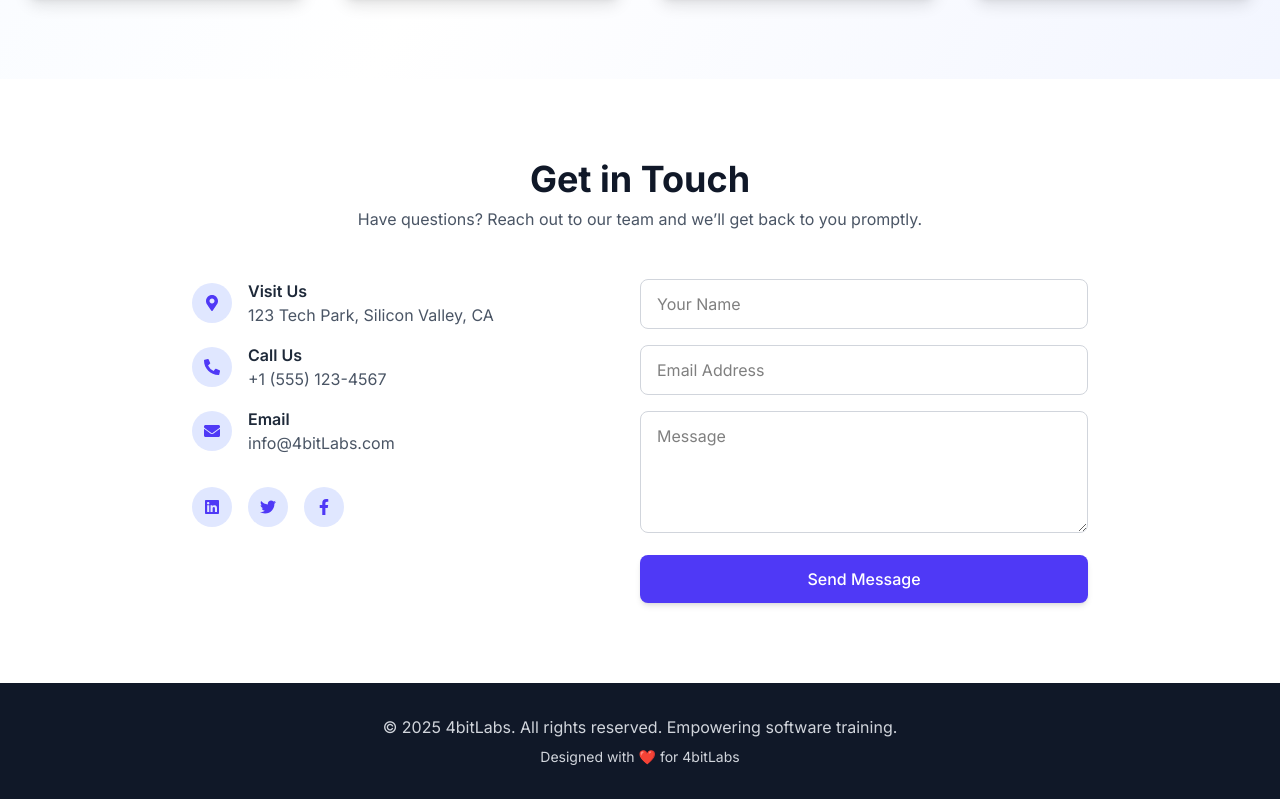
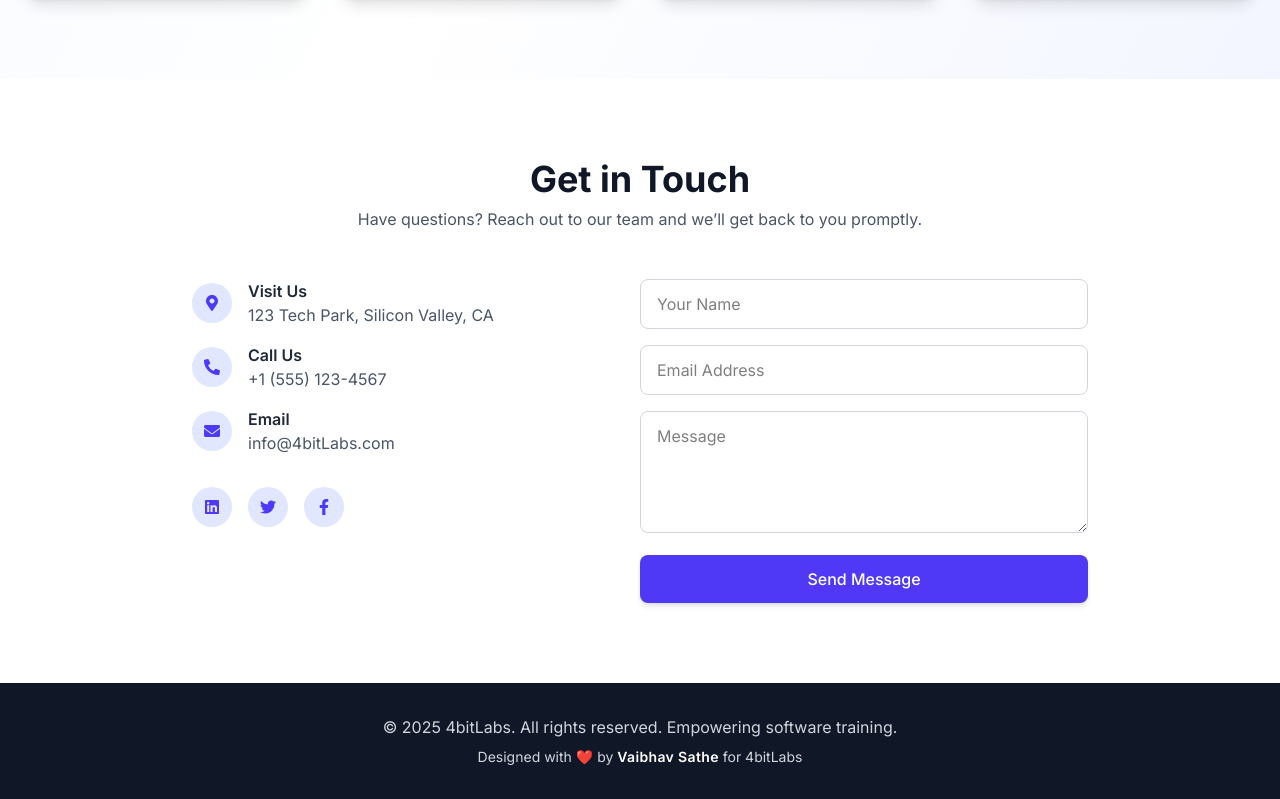
Before and after one commit to vaibhavCodes18/4bitLabs-Employee-Management-System-Frontend, a React (Vite) app: page / in a window 1280 px wide. Shown: the part 1695-2494 px from the top of the page. Built offline with nearby package versions, Linux system fonts and the light colour scheme; no server answers.

Commit message:
feat: add Footer component to frontend layout

```diff
--- a/src/components/Footer.jsx
+++ b/src/components/Footer.jsx
@@ -8,7 +8,9 @@ const Footer = () => {
           &copy; 2025 4bitLabs. All rights reserved. Empowering software
           training.
         </p>
-        <p className="mt-2 text-sm">Designed with ❤️ for 4bitLabs</p>
+        <p className="mt-2 text-sm">
+          Designed with <span className="text-red-500">❤️</span> by <span className="font-semibold text-white tracking-wide">Vaibhav Sathe</span> for 4bitLabs
+        </p>
       </div>
     </footer>
   );
```
